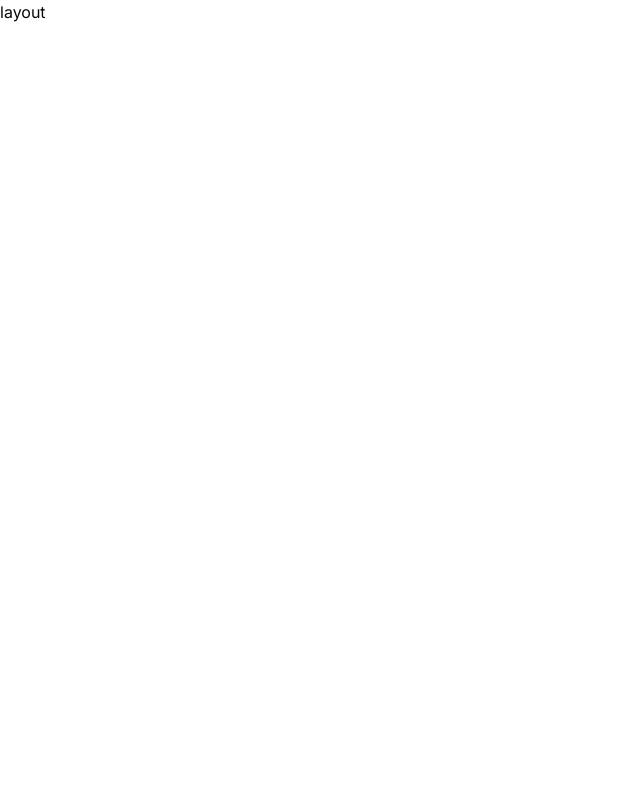
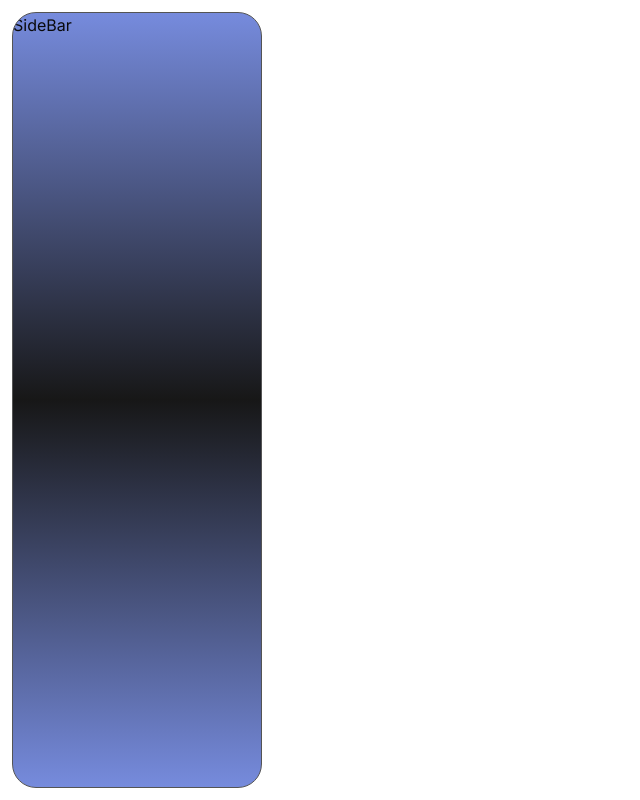
Before and after one commit to ShiruvatiNarasimha/AIWorkFlow, a Next.js app: page /dashboard/1 in a window 1280 px wide. Shown: the whole page, without its empty margins (0-640 px from the left). Built offline with nearby package versions, Linux system fonts and the light colour scheme.

Commit message:
Updated code

```diff
--- a/src/app/(protected)/dashboard/[slug]/layout.tsx
+++ b/src/app/(protected)/dashboard/[slug]/layout.tsx
@@ -1,9 +1,17 @@
+import Sidebar from "@/components/global/sidebar";
 import React from "react";
 
-type Props = {};
-
-const layout = (props: Props) => {
-  return <div>layout</div>;
+type Props = {
+  children: React.ReactNode;
+  params: { slug: string };
 };
 
-export default layout;
+const Layout = ({ children, params }: Props) => {
+  return (
+    <div className="p-3">
+      <Sidebar slug={params.slug} />
+    </div>
+  );
+};
+
+export default Layout;
--- a/src/app/(protected)/dashboard/[slug]/page.tsx
+++ b/src/app/(protected)/dashboard/[slug]/page.tsx
@@ -2,8 +2,8 @@ import React from "react";
 
 type Props = {};
 
-const page = (props: Props) => {
-  return <div>page</div>;
+const Page = (props: Props) => {
+  return <div>Page</div>;
 };
 
-export default page;
+export default Page;
--- a/src/app/(protected)/dashboard/loading.tsx
+++ b/src/app/(protected)/dashboard/loading.tsx
@@ -3,7 +3,7 @@ import React from "react";
 
 type Props = {};
 
-const loading = (props: Props) => {
+const Loading = (props: Props) => {
   return (
     <div className="h-screen flex justify-center items-center">
       <Loader state>...Loading</Loader>
@@ -11,4 +11,4 @@ const loading = (props: Props) => {
   );
 };
 
-export default loading;
+export default Loading;
--- a/src/app/(protected)/dashboard/page.tsx
+++ b/src/app/(protected)/dashboard/page.tsx
@@ -2,8 +2,8 @@ import React from "react";
 
 type Props = {};
 
-const page = async (props: Props) => {
-  return <div>page</div>;
+const Page = async (props: Props) => {
+  return <div>Shiruvati</div>;
 };
 
-export default page;
+export default Page;
--- /dev/null
+++ b/src/components/global/sidebar/index.tsx
@@ -0,0 +1,36 @@
+"use client";
+
+import { usePaths } from "@/hooks/user-nav";
+import React from "react";
+
+type Props = {
+  slug: string;
+};
+
+const Sidebar = ({ slug }: Props) => {
+  const { page } = usePaths();
+  return (
+    <div
+      className="w-[250px]
+  border-[1px]
+  radial
+  fixed
+  left-0
+  lg:inline-block
+  border-[#545454]
+  bg-gradient-to-b from-[#768BDD]
+  via-[#171717]
+   to-[#768BDD]
+   hidden
+   bottom-0
+   top-0
+   m-3
+   rounded-3xl
+   overflow-hidden"
+    >
+      SideBar
+    </div>
+  );
+};
+
+export default Sidebar;
--- /dev/null
+++ b/src/hooks/user-nav.tsx
@@ -0,0 +1,9 @@
+import { usePathname } from "next/navigation";
+
+export const usePaths = () => {
+  const pathname = usePathname();
+  const path = pathname.split("/");
+  let page = path[path.length - 1];
+
+  return { page, pathname };
+};
```
